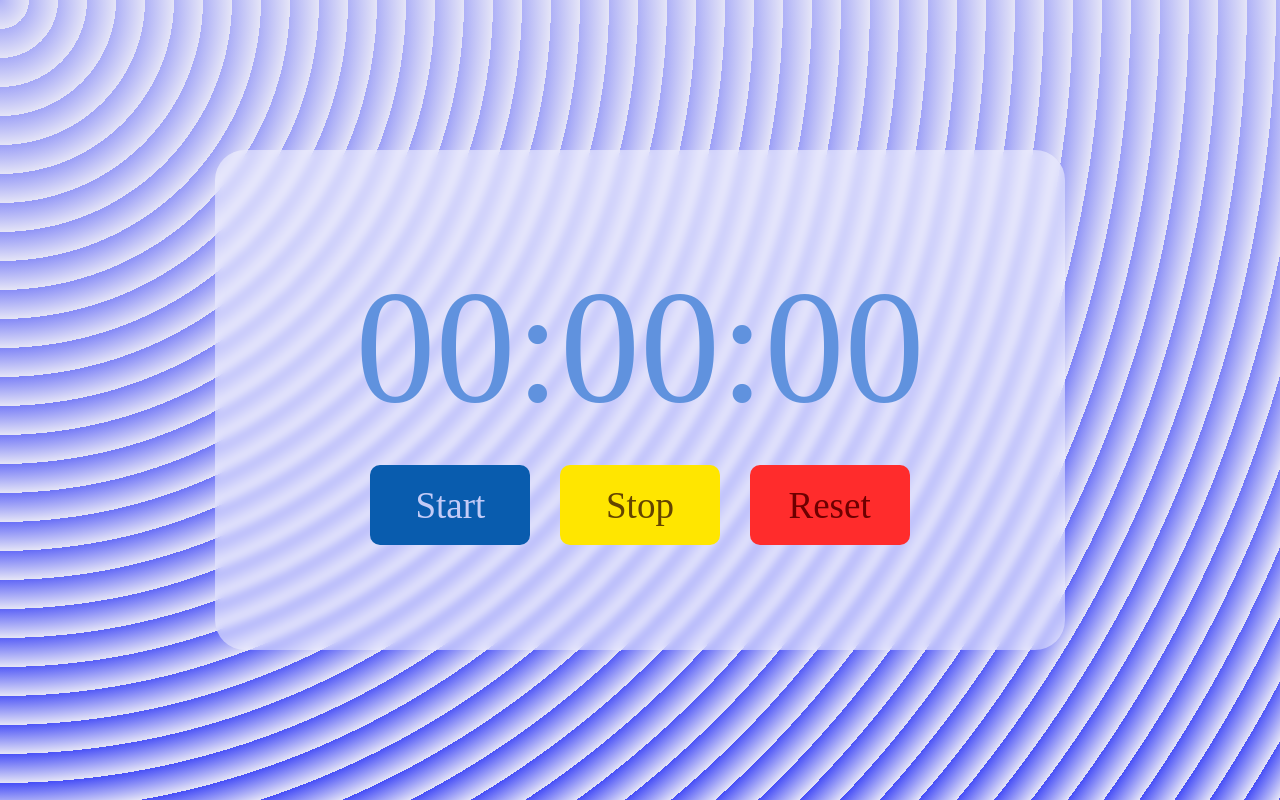
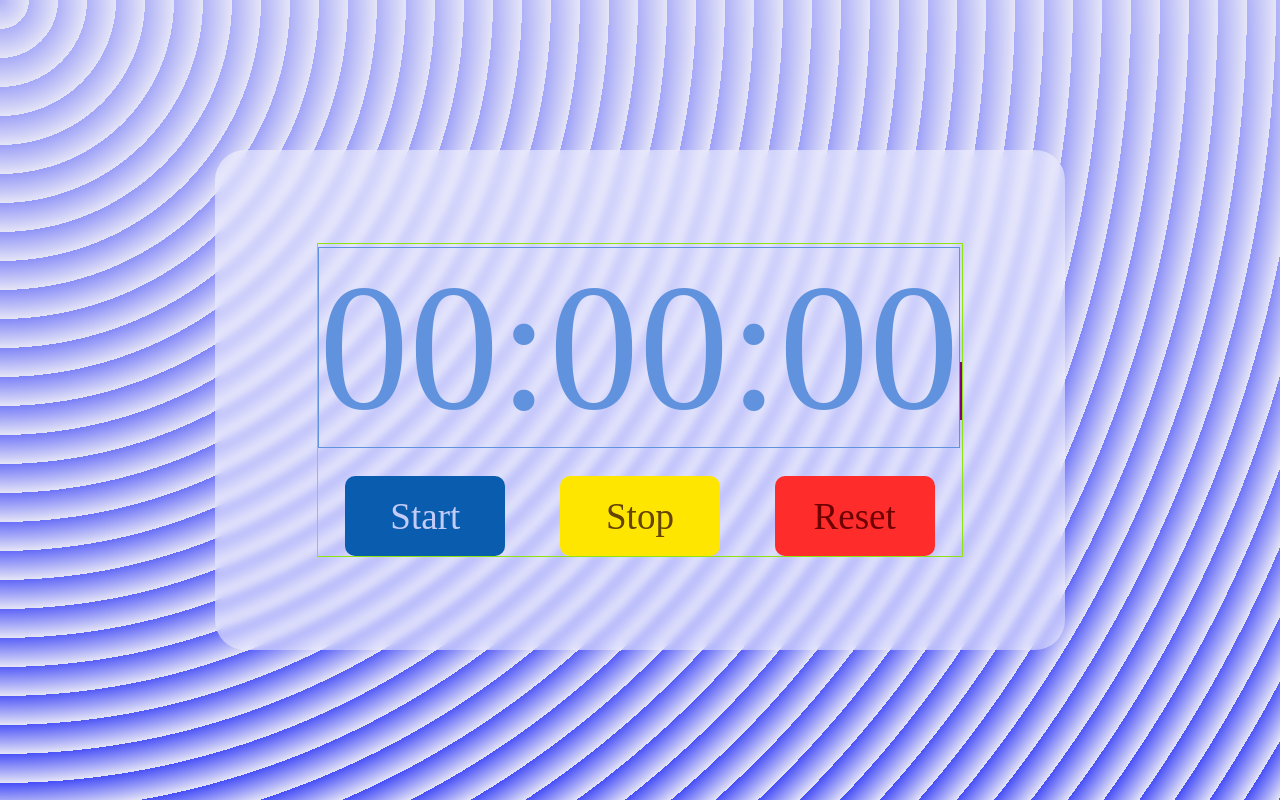
Before and after one commit to AntMendez/Cronometro, a plain HTML site: page index.html in a window 1280 px wide. Drawn offline with Linux system fonts and the light colour scheme; a web font is replaced by a local one.

Commit message:
cambios pequeños

```diff
--- a/index.html
+++ b/index.html
@@ -10,15 +10,17 @@
 
 </head>
 
-<body >
+<body>
 	<!-- <button>Hola</button> -->
 	<section class="parent">
 		<div class="cronometro">
-			<div class="" id="hms"></div>
+			<div>
+				<span class="" id="hms"></span><span id="ms"></span>
+			</div>
 			<div class="botones">
 				<button class="boton start">Start</button>
-			<button class="boton stop">Stop</button>
-			<button class="boton reset">Reset</button>
+				<button class="boton stop">Stop</button>
+				<button class="boton reset">Reset</button>
 			</div>
 		</div>
 	</section>
--- a/styles.css
+++ b/styles.css
@@ -54,7 +54,7 @@ body,html{
 .cronometro{
     margin: 0;
     box-sizing: border-box;
-    /* border: 1px solid rgb(143, 227, 17); */
+    border: 1px solid rgb(143, 227, 17);
 }
 
 .botones{
@@ -86,8 +86,9 @@ button:last-child{
 }
 
 #hms{
-    /* border: 1px solid; */
-    font-size:160px;
+    border: 1px solid;
+    box-sizing: border-box;
+    font-size:180px;
     /* color:#000; */
     color: #6092de;
     /* text-shadow:
@@ -96,3 +97,10 @@ button:last-child{
         0 0 10px rgb(0, 13, 31); */
    font-family: IbmPlex;
  }
+#ms{
+    border: 1px solid;
+    box-sizing: border-box;
+    font-size:50px;
+    color: purple;
+    font-family: IbmPlex;
+}
```
